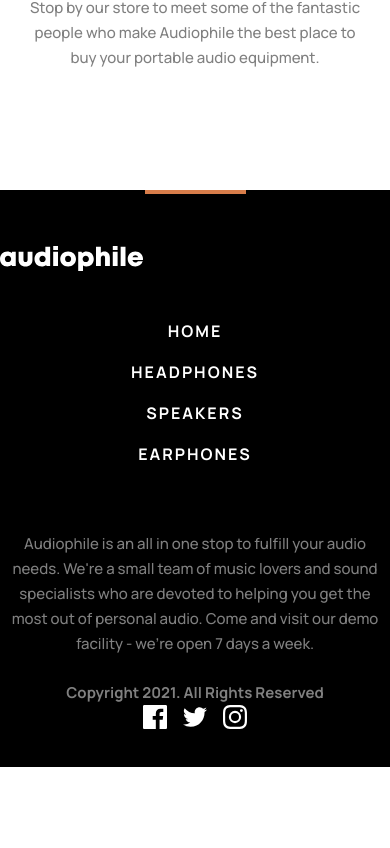
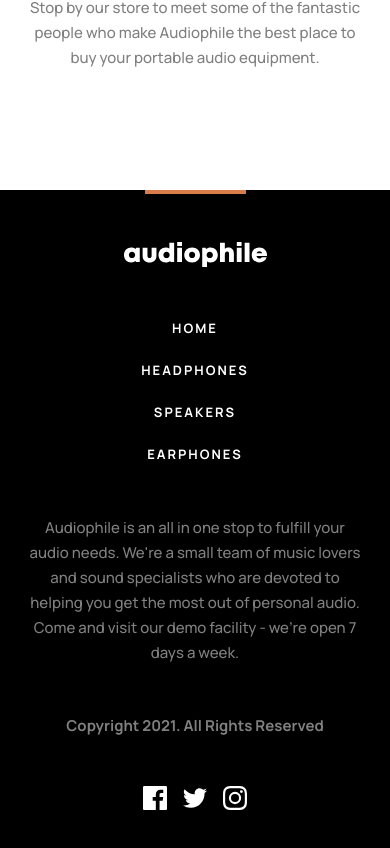
Before and after one commit to Isaacayomi/Audiophile-Ecommerce-Website, a Next.js app: page / in a window 390 px wide. Shown: the part 3702-4550 px from the top of the page. Before the commit the page ends 4469 px from the top, so only its background shows below. Built offline with nearby package versions, Linux system fonts and the light colour scheme.

Commit message:
Fix footer spacing for tablet and mobile

```diff
--- a/app/_components/Footer.tsx
+++ b/app/_components/Footer.tsx
@@ -3,27 +3,35 @@ import Link from "next/link";
 
 const Footer = () => {
   const items = ["home", "headphones", "speakers", "earphones"];
+  const socialLinks = [
+    { icon: "icon-facebook.svg", label: "Facebook" },
+    { icon: "icon-twitter.svg", label: "Twitter" },
+    { icon: "icon-instagram.svg", label: "Instagram" },
+  ];
 
   return (
-    <div className="bg-black pt-0 md:px-[40px] lg:px-[165px]">
-      <div className="mt-0 h-[4px] max-w-[101px] bg-[#D87D4A] mx-auto md:mx-0"></div>
-      <footer className="flex flex-col items-center justify-center pb-[38px] md:items-start">
-        <div className="w-full flex-col items-center md:items-start lg:flex lg:flex-row lg:justify-between">
-          <Link href="/">
+    <div className="bg-black">
+      <div className="mx-auto max-w-[1110px] px-6 md:px-10 lg:px-0">
+        <div className="mx-auto h-1 w-[101px] bg-[#D87D4A] md:mx-0" />
+
+        <footer className="pb-[38px] pt-[48px] text-white md:pb-[46px] md:pt-[60px] lg:pb-[48px] lg:pt-[75px]">
+          <div className="flex flex-col items-center text-center md:items-start md:text-left lg:flex-row lg:items-start lg:justify-between">
+            <Link href="/" className="mb-[48px] md:mb-[32px] lg:mb-0">
               <Image
                 src="/assets/shared/desktop/logo.svg"
                 width={143}
                 height={25}
-              alt="Footer Logo"
-              className="mb-[48px] mt-[52px] cursor-pointer md:mb-0"
+                alt="Audiophile"
+                className="cursor-pointer"
               />
             </Link>
 
-          <ul className="flex flex-col justify-center pb-[48px] text-center md:flex-row md:items-start md:gap-[34px] md:pb-0 md:pt-[32px] md:text-left">
+            {/* The nav centers on mobile, sits under the logo on tablet, and moves back to the top row on desktop. */}
+            <ul className="flex flex-col items-center gap-4 md:flex-row md:items-start md:gap-[34px] lg:pt-[4px]">
               {items.map((item) => (
-              <li key={item} className="pb-[16px]">
+                <li key={item}>
                   <Link
-                  className="uppercase font-bold leading-[25px] tracking-[2px] text-white transition-colors hover:text-[#D87D4A]"
+                    className="text-[13px] font-bold uppercase leading-[25px] tracking-[2px] text-white transition-colors hover:text-[#D87D4A]"
                     href={item === "home" ? "/" : `/${item}`}
                   >
                     {item.toUpperCase()}
@@ -33,39 +41,35 @@ const Footer = () => {
             </ul>
           </div>
 
-        <div className="w-full flex-col items-center gap-8 md:items-start lg:flex lg:flex-row lg:items-start lg:justify-between">
-          <div className="flex flex-col items-center md:items-start lg:max-w-[540px]">
-            <p className="text-center text-[15px] leading-[25px] font-medium text-white/50 md:text-left lg:pb-[56px] lg:pt-[36px]">
+          <p className="mt-[48px] max-w-[540px] text-center text-[15px] leading-[25px] font-medium text-white/50 md:mt-[32px] md:text-left lg:mt-[36px]">
             Audiophile is an all in one stop to fulfill your audio needs.
             We&apos;re a small team of music lovers and sound specialists who
             are devoted to helping you get the most out of personal audio.
             Come and visit our demo facility - we&apos;re open 7 days a week.
           </p>
 
-            <p className="mt-6 text-center text-[15px] leading-[25px] font-bold text-white/50 md:text-left">
+          {/* Tablet keeps copyright and socials on one row; mobile stacks them with extra breathing room. */}
+          <div className="mt-[48px] flex flex-col items-center gap-[48px] md:mt-[80px] md:flex-row md:items-center md:justify-between md:gap-0 lg:mt-[56px]">
+            <p className="text-center text-[15px] leading-[25px] font-bold text-white/50 md:text-left">
               Copyright 2021. All Rights Reserved
             </p>
-          </div>
 
-          <div className="flex items-center justify-center gap-4 lg:pt-[105px]">
-            {[
-              "icon-facebook.svg",
-              "icon-twitter.svg",
-              "icon-instagram.svg",
-            ].map((icon) => (
+            <div className="flex items-center justify-center gap-4">
+              {socialLinks.map(({ icon, label }) => (
+                <span key={icon}>
                   <Image
-                key={icon}
                     src={`/assets/shared/desktop/${icon}`}
-                alt=""
+                    alt={label}
                     width={24}
                     height={24}
-                className="cursor-pointer"
                   />
+                </span>
               ))}
             </div>
           </div>
         </footer>
       </div>
+    </div>
   );
 };
 
```
Lines whose indentation alone changed are shown as unchanged.
